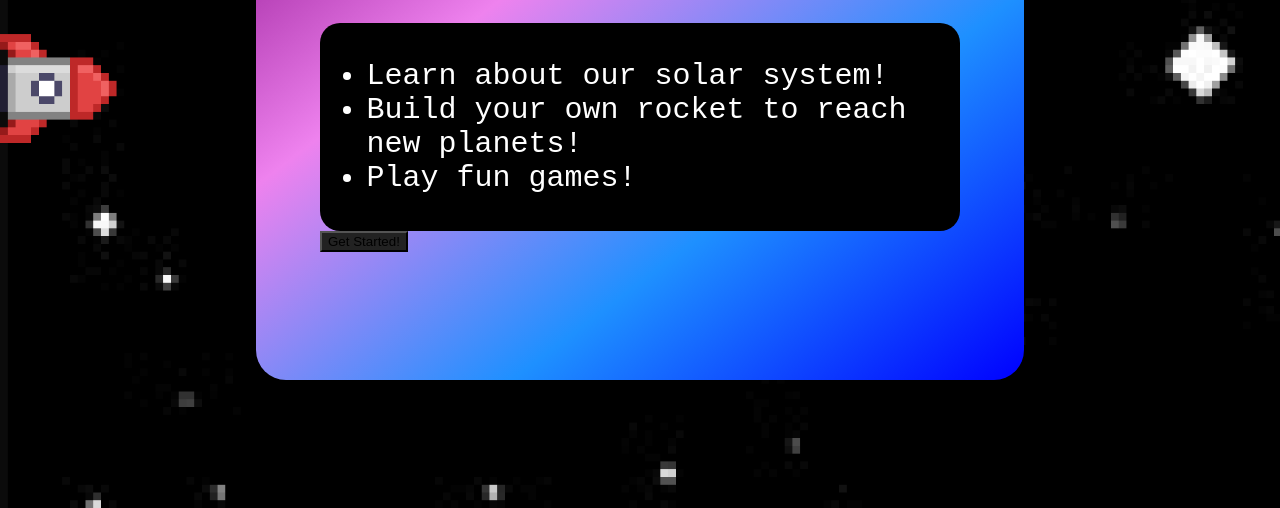
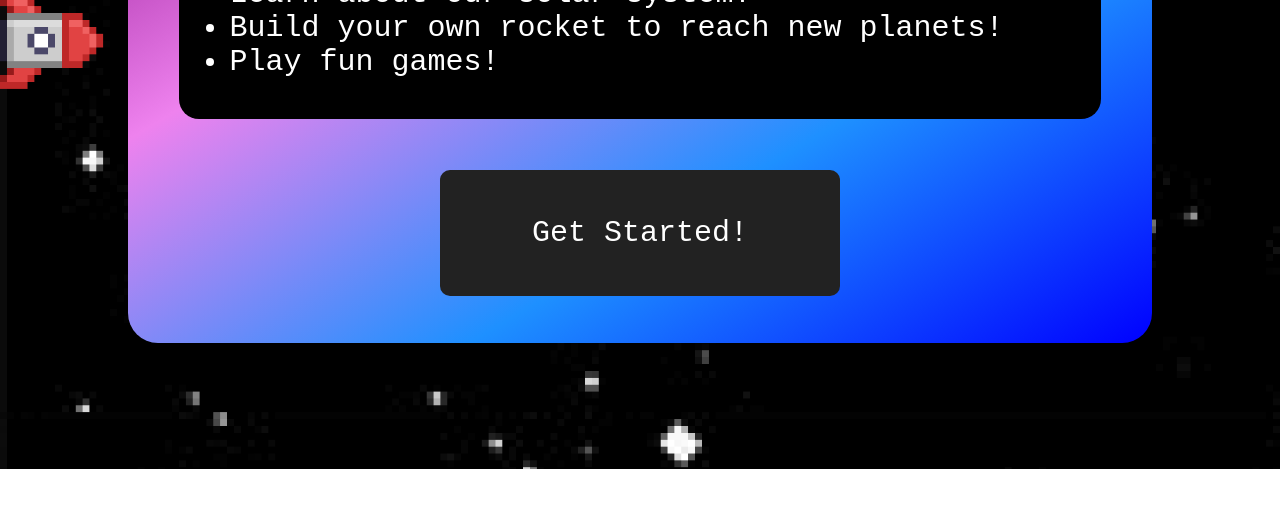
Before and after one commit to Antony-Salta/Joethons, a plain HTML site: page start_page.html in a window 1280 px wide. Shown: the part 331-839 px from the top of the page. After the commit the page ends 800 px from the top, so only its background shows below. Drawn offline with Linux system fonts and the light colour scheme.

Commit message:
updated main page

```diff
--- a/start_page.css
+++ b/start_page.css
@@ -1,8 +1,10 @@
 body, html {
+  padding: 0;
+  margin: 0;
   width: 100%;
 }
 body {
-  margin: 0 auto;
+  margin: 0;
   background-image: url(acrossSpaceAnimation.gif);
   background-size: cover;
   font-family: 'Courier New', monospace;
@@ -10,8 +12,7 @@ body {
 
 .main-content {
   background-image: linear-gradient(to bottom right, purple, violet, dodgerblue, blue);
-  margin: 10% 20%;
-  padding: 10% 5%;
+  margin: 5% 10%;
   padding-top: 1%;
   border-radius: 30px;
 }
@@ -23,7 +24,7 @@ body {
 }
 
 .title-box {
-  margin-top: 5%;
+  margin: 5%;
   background-color: black;
   color: white;
   padding: 1%;
@@ -35,14 +36,32 @@ body {
 }
 
 .desc-box {
-  margin-top: 5%;
+  margin: 5%;
   background-color: black;
   color: white;
   padding: 1%;
   border-radius: 20px;
 }
 
+.button-box {
+  margin: 5%;
+  margin-bottom: 5%;
+  justify-content: center;
+  text-align: center;
+}
+
 #start-button {
+  margin-bottom: 5%;
   background-color: #222;
+  font-family: 'Courier New', monospace;
+  color: white;
+  font-size: 30px;
+  padding: 5% 10%;
+  border-radius: 10px;
+  border: 0;
+}
 
+#start-button:hover {
+  background-color: #333;
+  cursor: pointer;
 }
```
